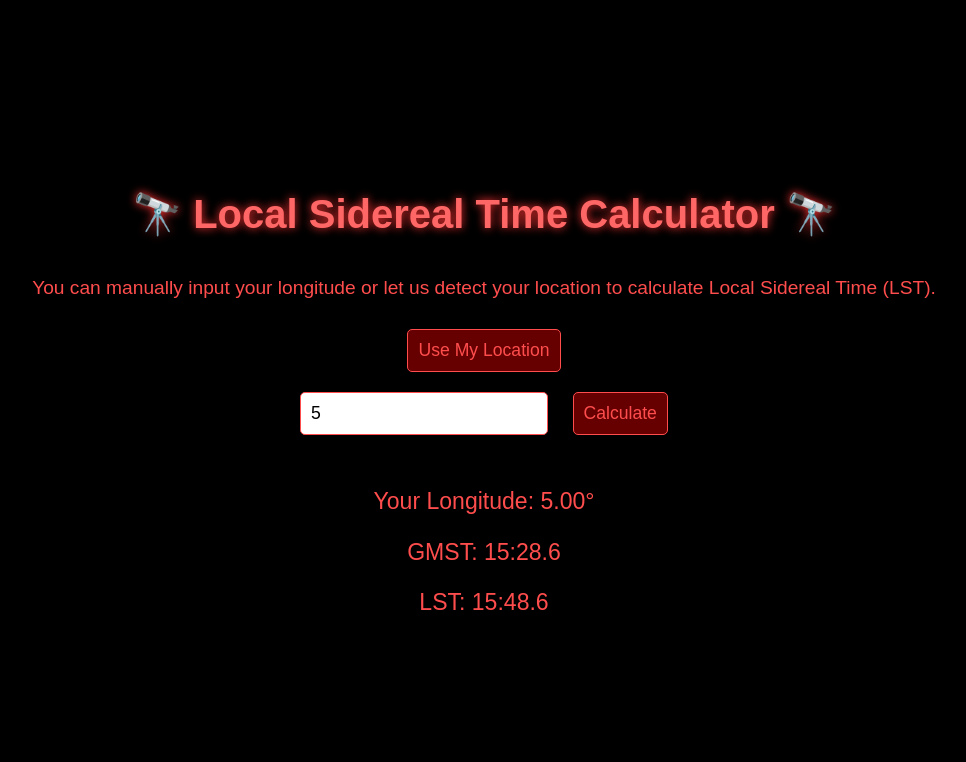
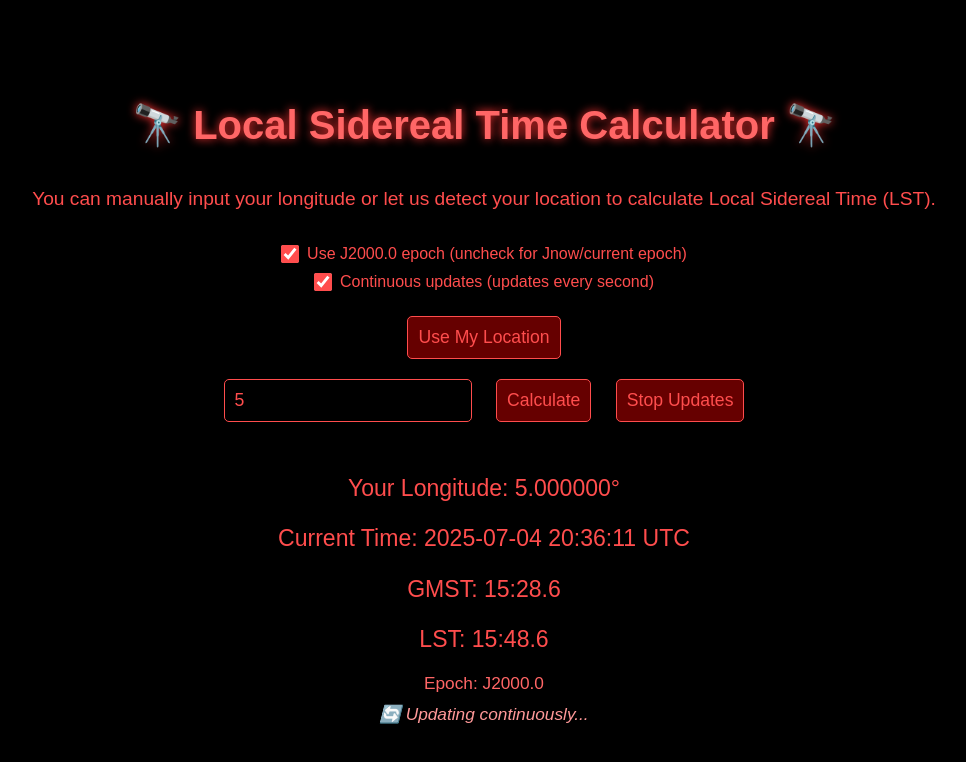
Before and after one commit to VincentJGeisler/LSTCalculator, a plain HTML site: page index.html in a window 1280 px wide. Both pictures are taken after typing "5" into the empty fields and a click on the button "Calculate". Shown: the whole page, without its empty margins (156-1122 px from the left). Drawn offline with Linux system fonts and the light colour scheme.

Commit message:
Update index.html to give moving update of time and jnow options

```diff
--- a/index.html
+++ b/index.html
@@ -40,6 +40,11 @@
       border: 1px solid #ff4d4d;
     }
 
+    input[type="number"] {
+      background-color: #000000;
+      color: #ff4d4d;
+    }
+
     button {
       background-color: #660000;
       color: #ff4d4d;
@@ -58,11 +63,63 @@
     .error {
       color: #ff9999;
     }
+
+    .checkbox-container {
+      display: flex;
+      flex-direction: column;
+      align-items: center;
+      margin: 15px 0;
+      gap: 10px;
+    }
+
+    .checkbox-row {
+      display: flex;
+      align-items: center;
+      gap: 8px;
+      font-size: 1em;
+    }
+
+    input[type="checkbox"] {
+      width: 18px;
+      height: 18px;
+      margin: 0;
+      accent-color: #ff4d4d;
+    }
+
+    .checkbox-row label {
+      color: #ff4d4d;
+      cursor: pointer;
+    }
+
+    .update-status {
+      font-size: 0.9em;
+      color: #ff9999;
+      margin-top: 10px;
+      font-style: italic;
+    }
+
+    .epoch-display {
+      font-size: 0.9em;
+      color: #ff6666;
+      margin-top: 5px;
+    }
   </style>
 </head>
 <body>
   <h1>🔭 Local Sidereal Time Calculator 🔭</h1>
   <p>You can manually input your longitude or let us detect your location to calculate Local Sidereal Time (LST).</p>
+
+  <!-- Checkbox options -->
+  <div class="checkbox-container">
+    <div class="checkbox-row">
+      <input type="checkbox" id="use-j2000" checked>
+      <label for="use-j2000">Use J2000.0 epoch (uncheck for Jnow/current epoch)</label>
+    </div>
+    <div class="checkbox-row">
+      <input type="checkbox" id="auto-update" checked>
+      <label for="auto-update">Continuous updates (updates every second)</label>
+    </div>
+  </div>
 
   <!-- Button for using browser location -->
   <div>
@@ -73,17 +130,53 @@
   <div>
     <input type="number" id="manual-longitude" placeholder="Enter Longitude (e.g., -75.0)" />
     <button id="calculate-manual">Calculate</button>
+    <button id="stop-updates">Stop Updates</button>
   </div>
 
   <div id="output"></div>
 
   <script>
-    // Function to calculate GMST
-    const calculateGMST = (date) => {
+    let updateInterval = null;
+    let currentLongitude = null;
+
+    // Function to calculate GMST with J2000 epoch
+    const calculateGMST_J2000 = (date) => {
       const JD = (date.getTime() / 86400000.0) + 2440587.5; // Julian Date
       const D = JD - 2451545.0; // Days since J2000.0
       const GMST = 18.697374558 + 24.06570982441908 * D; // GMST in hours
       return GMST % 24; // Normalize to 0-24 hours
+    };
+
+    // Function to calculate GMST with current epoch (Jnow)
+    const calculateGMST_Jnow = (date) => {
+      const JD = (date.getTime() / 86400000.0) + 2440587.5; // Julian Date
+      const T = (JD - 2451545.0) / 36525.0; // Julian centuries since J2000.0
+
+      // More precise GMST calculation for current epoch
+      let GMST = 280.46061837 + 360.98564736629 * (JD - 2451545.0) +
+                 0.000387933 * T * T - T * T * T / 38710000.0;
+
+      // Additional corrections for current epoch
+      const L = 280.4665 + 36000.7698 * T;
+      const omega = 125.04 - 1934.136 * T;
+      const epsilon = 23.4393 - 0.0130 * T;
+
+      // Nutation correction
+      const deltaPsi = -17.20 * Math.sin(omega * Math.PI / 180) / 3600;
+      const correction = deltaPsi * Math.cos(epsilon * Math.PI / 180);
+      GMST += correction;
+
+      // Convert to hours and normalize
+      GMST = (GMST / 15.0) % 24;
+      if (GMST < 0) GMST += 24;
+
+      return GMST;
+    };
+
+    // Function to calculate GMST based on selected epoch
+    const calculateGMST = (date) => {
+      const useJ2000 = document.getElementById("use-j2000").checked;
+      return useJ2000 ? calculateGMST_J2000(date) : calculateGMST_Jnow(date);
     };
 
     // Function to calculate LST
@@ -108,27 +201,62 @@
     // Display output
     const displayOutput = (longitude, gmst, lst) => {
       const outputDiv = document.getElementById("output");
+      const useJ2000 = document.getElementById("use-j2000").checked;
+      const autoUpdate = document.getElementById("auto-update").checked;
+      const currentTime = new Date().toISOString().replace('T', ' ').substring(0, 19) + ' UTC';
+
       outputDiv.innerHTML = `
-        <p>Your Longitude: ${longitude.toFixed(2)}°</p>
+        <p>Your Longitude: ${longitude.toFixed(6)}°</p>
+        <p>Current Time: ${currentTime}</p>
         <p>GMST: ${formatTime(gmst)}</p>
         <p>LST: ${formatTime(lst)}</p>
+        <div class="epoch-display">Epoch: ${useJ2000 ? 'J2000.0' : 'Jnow (Current)'}</div>
+        ${autoUpdate ? '<div class="update-status">🔄 Updating continuously...</div>' : '<div class="update-status">📷 Static calculation</div>'}
       `;
+    };
+
+    // Function to update display
+    const updateDisplay = () => {
+      if (currentLongitude === null) return;
+
+      const gmst = calculateGMST(new Date());
+      const lst = calculateLST(gmst, currentLongitude);
+      displayOutput(currentLongitude, gmst, lst);
+    };
+
+    // Function to start/stop continuous updates
+    const manageUpdates = () => {
+      stopUpdates();
+
+      if (currentLongitude !== null) {
+        updateDisplay();
+
+        if (document.getElementById("auto-update").checked) {
+          updateInterval = setInterval(updateDisplay, 1000);
+        }
+      }
+    };
+
+    // Function to stop updates
+    const stopUpdates = () => {
+      if (updateInterval) {
+        clearInterval(updateInterval);
+        updateInterval = null;
+      }
     };
 
     // Event listener for "Use My Location" button
     document.getElementById("use-location").addEventListener("click", () => {
       const outputDiv = document.getElementById("output");
       outputDiv.innerHTML = ""; // Clear output
+      stopUpdates();
 
       if (navigator.geolocation) {
         navigator.geolocation.getCurrentPosition(
           (position) => {
-            const longitude = position.coords.longitude; // Get longitude
-            const gmst = calculateGMST(new Date()); // Get current GMST
-            const lst = calculateLST(gmst, longitude); // Calculate LST
-
-            // Display results
-            displayOutput(longitude, gmst, lst);
+            currentLongitude = position.coords.longitude; // Get longitude
+            document.getElementById("manual-longitude").value = currentLongitude.toFixed(6);
+            manageUpdates();
           },
           (error) => {
             // Handle geolocation errors
@@ -148,6 +276,7 @@
     document.getElementById("calculate-manual").addEventListener("click", () => {
       const outputDiv = document.getElementById("output");
       outputDiv.innerHTML = ""; // Clear output
+      stopUpdates();
 
       const manualLongitude = parseFloat(document.getElementById("manual-longitude").value);
       if (isNaN(manualLongitude) || manualLongitude < -180 || manualLongitude > 180) {
@@ -155,10 +284,31 @@
         return;
       }
 
-      const gmst = calculateGMST(new Date());
-      const lst = calculateLST(gmst, manualLongitude);
-      displayOutput(manualLongitude, gmst, lst);
+      currentLongitude = manualLongitude;
+      manageUpdates();
     });
+
+    // Event listener for stop updates button
+    document.getElementById("stop-updates").addEventListener("click", () => {
+      stopUpdates();
+      if (currentLongitude !== null) {
+        updateDisplay();
+      }
+    });
+
+    // Event listeners for checkbox changes
+    document.getElementById("use-j2000").addEventListener("change", () => {
+      if (currentLongitude !== null) {
+        manageUpdates();
+      }
+    });
+
+    document.getElementById("auto-update").addEventListener("change", () => {
+      manageUpdates();
+    });
+
+    // Clean up on page unload
+    window.addEventListener('beforeunload', stopUpdates);
   </script>
 </body>
 </html>
```
